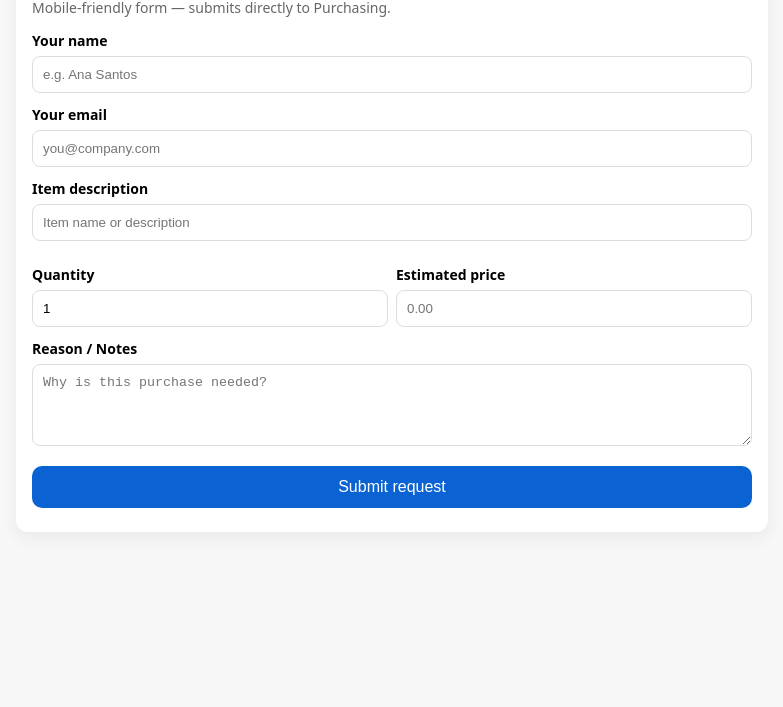
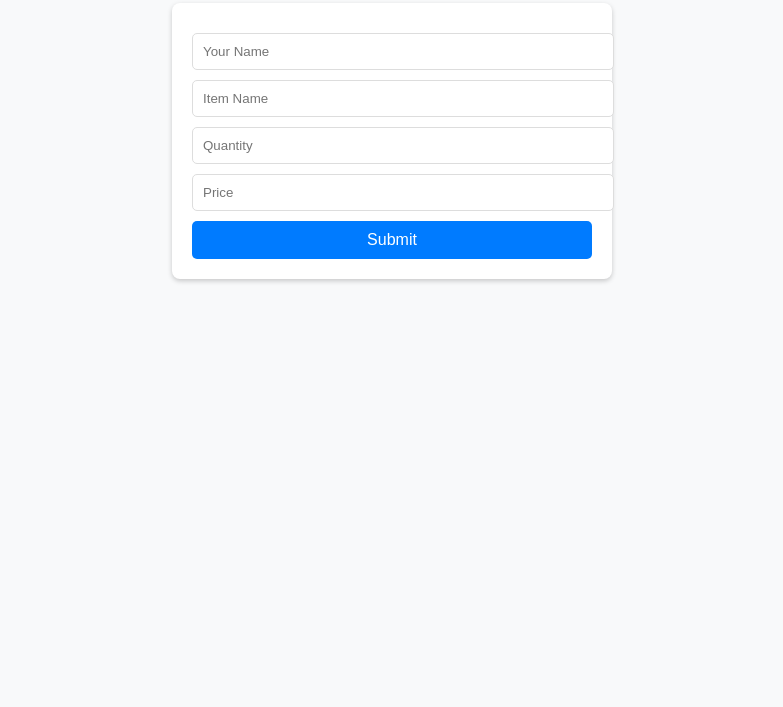
Before and after one commit to 19xse93/purchase-request-form, a plain HTML site: page index.html in a window 1280 px wide. Shown: the part 93-800 px from the top of the page, without its empty margins (248-1031 px from the left). Drawn offline with Linux system fonts and the light colour scheme.

Commit message:
Update index.html

```diff
--- a/index.html
+++ b/index.html
@@ -1,46 +1,57 @@
-<!doctype html>
+<!DOCTYPE html>
 <html lang="en">
-  <head>
-    <meta charset="utf-8" />
-    <meta name="viewport" content="width=device-width,initial-scale=1" />
-    <title>Purchase Request</title>
+<head>
+    <meta charset="UTF-8">
+    <meta name="viewport" content="width=device-width, initial-scale=1.0">
+    <title>Purchase Request Form</title>
     <style>
-      body { font-family: system-ui, -apple-system, Segoe UI, Roboto, Arial; padding: 16px; background:#f7f7f8; }
-      .card { max-width:720px; margin: 10px auto; background:#fff; border-radius:12px; padding:16px; box-shadow:0 6px 18px rgba(0,0,0,0.06); }
-      input, textarea { width:100%; padding:10px; margin-top:6px; border:1px solid #ddd; border-radius:8px; box-sizing:border-box; }
-      label { display:block; margin-top:12px; font-weight:600; font-size:14px; }
-      .row { display:flex; gap:8px; margin-top:12px; }
-      .row > div { flex:1; }
-      button { width:100%; padding:12px; margin-top:16px; border-radius:10px; border:0; background:#0b63d3; color:#fff; font-size:16px; }
-      .muted { color:#666; font-size:14px; margin-top:8px; }
+        body {
+            font-family: Arial, sans-serif;
+            background-color: #f8f9fa;
+            padding: 20px;
+        }
+        h2 {
+            text-align: center;
+        }
+        form {
+            max-width: 400px;
+            margin: auto;
+            padding: 20px;
+            background: #ffffff;
+            border-radius: 8px;
+            box-shadow: 0px 2px 5px rgba(0,0,0,0.2);
+        }
+        input, button {
+            width: 100%;
+            padding: 10px;
+            margin-top: 10px;
+            border-radius: 5px;
+            border: 1px solid #ddd;
+        }
+        button {
+            background-color: #007bff;
+            color: white;
+            border: none;
+            font-size: 16px;
+        }
+        button:hover {
+            background-color: #0056b3;
+        }
     </style>
-  </head>
-  <body>
-    <div class="card">
-      <h2 style="margin:0 0 8px 0">Purchase Request</h2>
-      <p class="muted">Mobile-friendly form — submits directly to Purchasing.</p>
-      <form id="requestForm">
-        <label>Your name
-          <input id="name" required placeholder="e.g. Ana Santos" />
-        </label>
-        <label>Your email
-          <input id="email" type="email" required placeholder="you@company.com" />
-        </label>
-        <label>Item description
-          <input id="item" required placeholder="Item name or description" />
-        </label>
-        <div class="row">
-          <div><label>Quantity<input id="qty" type="number" min="1" value="1" required /></label></div>
-          <div><label>Estimated price<input id="price" type="number" step="0.01" min="0" placeholder="0.00" /></label></div>
-        </div>
-        <label>Reason / Notes
-          <textarea id="reason" rows="4" placeholder="Why is this purchase needed?"></textarea>
-        </label>
-        <button id="submitBtn" type="submit">Submit request</button>
-      </form>
-      <div id="status" class="muted"></div>
-    </div>
+</head>
+<body>
 
-    <script type="module" src="./app.js"></script>
-  </body>
+<h2>Purchase Request Form</h2>
+
+<form id="purchaseForm">
+    <input type="text" id="requesterName" placeholder="Your Name" required>
+    <input type="text" id="item" placeholder="Item Name" required>
+    <input type="number" id="quantity" placeholder="Quantity" required>
+    <input type="number" id="price" placeholder="Price" required>
+    <button type="submit">Submit</button>
+</form>
+
+<script src="app.js"></script>
+
+</body>
 </html>
```
